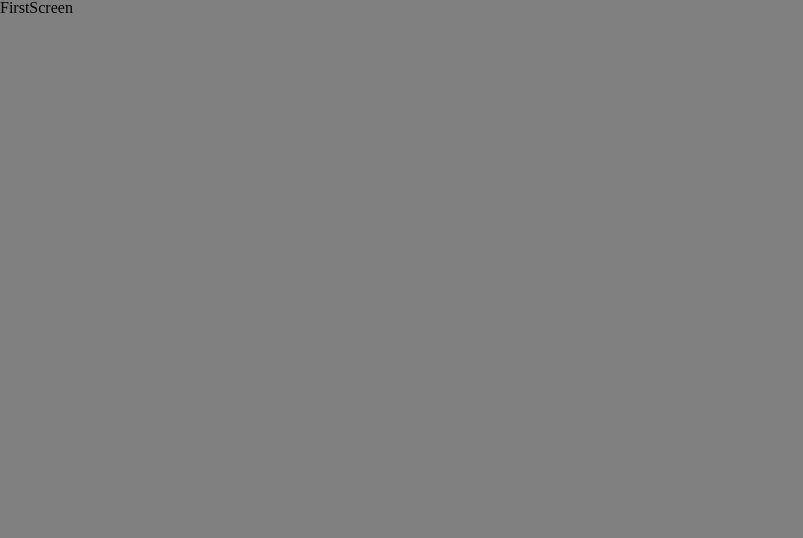
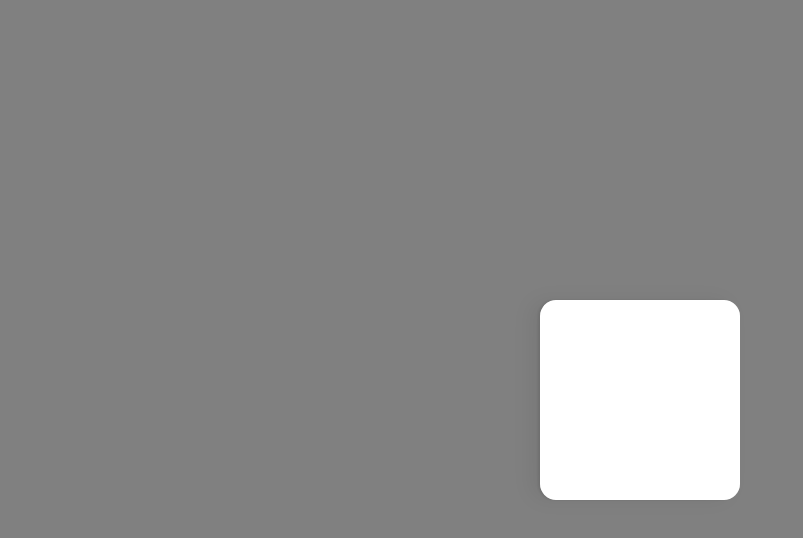
Before and after one commit to gon2s/react-animation, a React (Create React App) app: page /first in a window 1280 px wide. Shown: the top 538 px of the page, without its empty margins (0-803 px from the left). Built offline with nearby package versions, Linux system fonts and the light colour scheme.

Commit message:
feat: first animation

```diff
--- a/src/screens/FirstScreen/index.tsx
+++ b/src/screens/FirstScreen/index.tsx
@@ -1,7 +1,12 @@
 import React from 'react';
+import * as S from './styles';
 
 function FirstScreen() {
-  return <div>FirstScreen</div>;
+  return (
+    <S.Wrapper>
+      <S.Box variants={S.variants} initial={'start'} animate={'end'} />
+    </S.Wrapper>
+  );
 }
 
 export default FirstScreen;
--- /dev/null
+++ b/src/screens/FirstScreen/styles.ts
@@ -0,0 +1,34 @@
+import { motion, Variants } from 'framer-motion';
+import styled from 'styled-components';
+
+export const variants: Variants = {
+  start: {
+    scale: 0,
+  },
+  end: {
+    scale: 1,
+    rotateZ: 90,
+    transition: {
+      duration: 0.8,
+      type: 'spring',
+      bounce: 0.5,
+    },
+  },
+};
+
+export const Wrapper = styled.div`
+  display: flex;
+  flex: 1;
+  justify-content: center;
+  align-items: center;
+`;
+
+export const Box = styled(motion.div)`
+  width: 200px;
+  height: 200px;
+  background-color: white;
+  border-radius: 16px;
+  box-shadow:
+    0 2px 3px rgba(0, 0, 0, 0.1),
+    0 10px 20px rgba(0, 0, 0, 0.06);
+`;
--- a/src/screens/HomeScreen/styles.ts
+++ b/src/screens/HomeScreen/styles.ts
@@ -48,7 +48,7 @@ export const AnimationItemBox = styled.div`
   display: flex;
   justify-content: center;
   align-items: center;
-  border: 1px solid #a0937d;
+  box-shadow: 2px 2px 8px rgba(10, 37, 41, 0.25);
   color: black;
   border-radius: 12px;
   &:hover {
```
